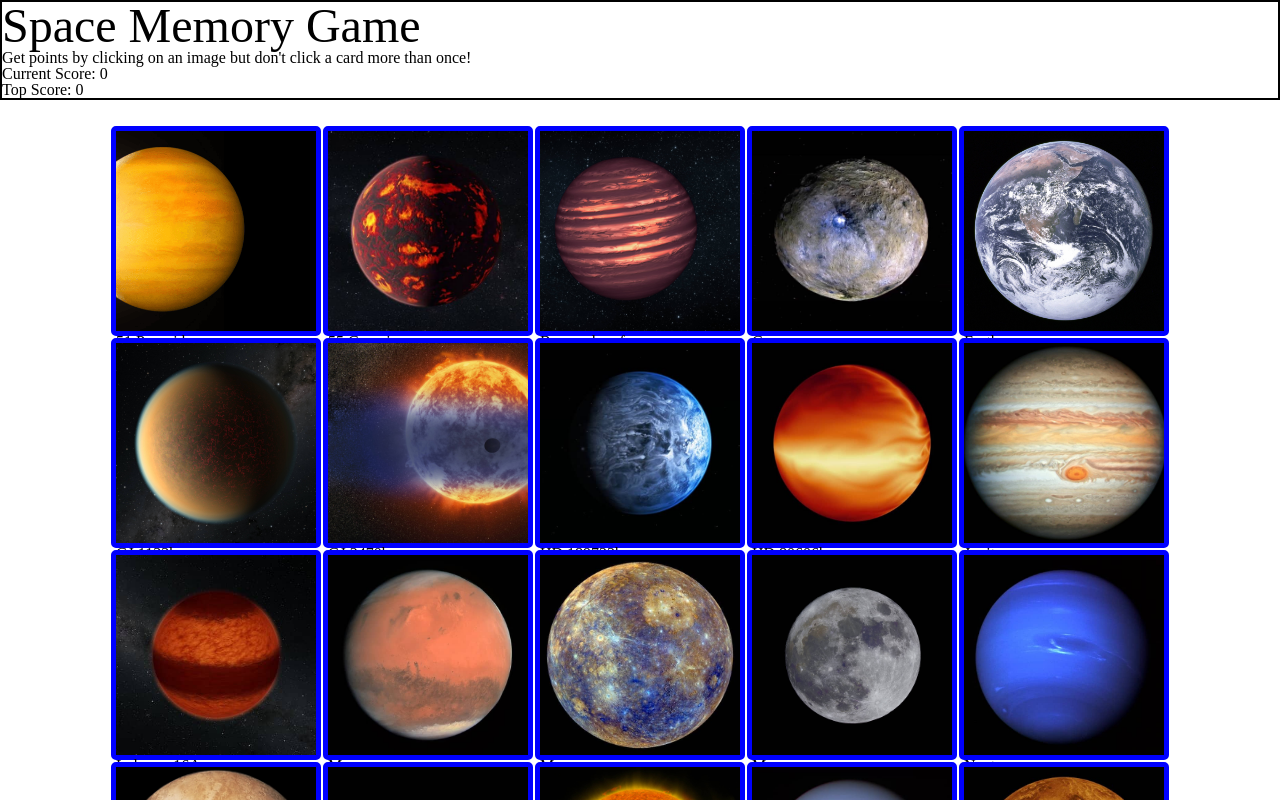
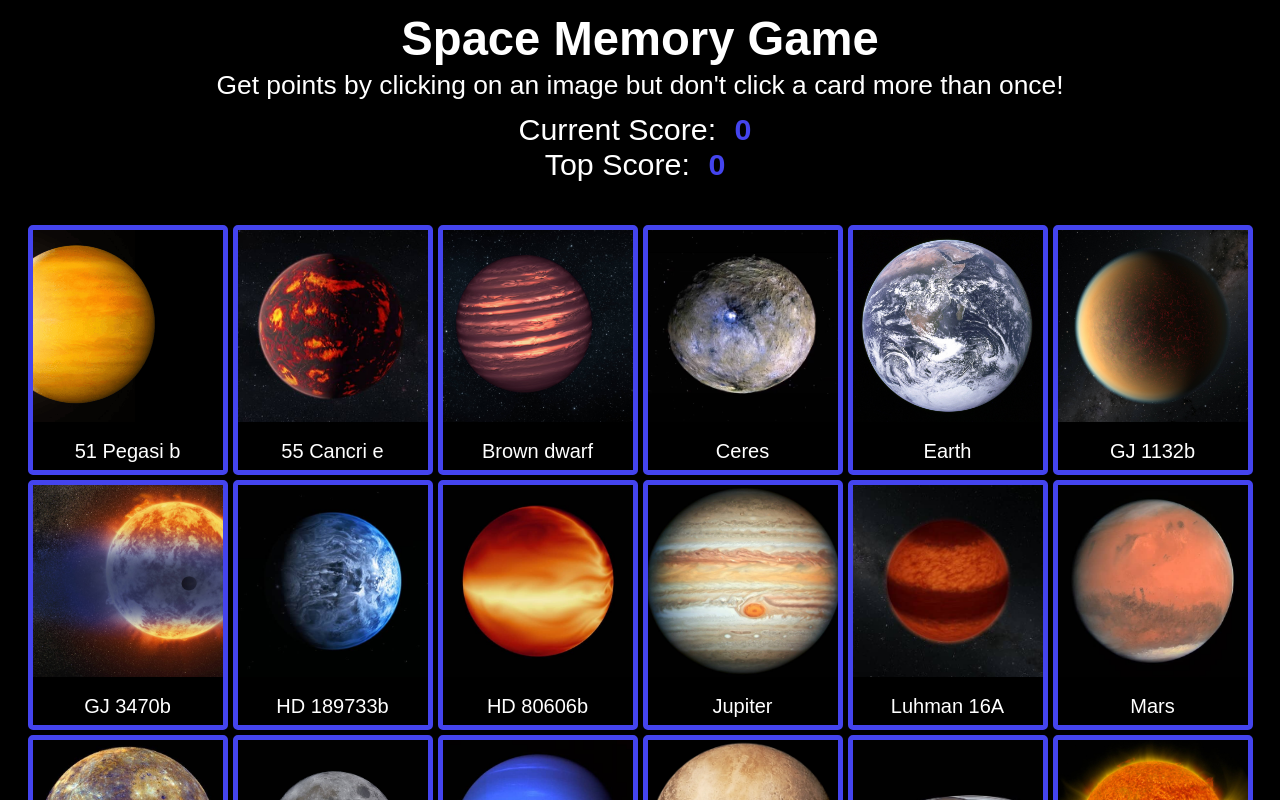
Before and after one commit to dukdukg00se/memory-card, a React (Vite) app: page / in a window 1280 px wide. Shown: the top 800 px of the page. Built offline with nearby package versions, Linux system fonts and the light colour scheme.

Commit message:
Work on styling

```diff
--- a/src/App.css
+++ b/src/App.css
@@ -0,0 +1,16 @@
+* {
+  box-sizing: border-box;
+}
+
+html {
+  height: 100%;
+  font-size: 62.5%;
+}
+
+body {
+  font-size: 1.4rem;
+  font-family: sans-serif;
+  color: white;
+  background-color: black;
+  min-width: 315px;
+}
--- a/src/components/board/Board.css
+++ b/src/components/board/Board.css
@@ -2,19 +2,47 @@
   display: flex;
   justify-content: center;
   flex-wrap: wrap;
-  gap: 2px 2px;
+  gap: 0.5rem 0.5rem;
   padding: 2%;
 }
 
 .card {
   width: 200px;
-  height: 200px;
-  border: solid 5px blue;
+  height: 250px;
+  border: solid 5px #4444ee;
   border-radius: 5px;
+  display: flex;
+  flex-direction: column;
+  justify-content: space-between;
 }
 
-.card > img {
+.card:hover {
+  transform: scale(1.02);
+}
+
+.card:active {
+  border: solid 5px blue;
+}
+
+.card img {
   object-fit: cover;
-  height: 100%;
+  height: 80%;
   width: 100%;
 }
+
+figcaption {
+  font-size: 2rem;
+  text-align: center;
+  margin-bottom: 5%;
+}
+
+@media (max-width: 430px) {
+  .card {
+    width: 100px;
+    height: 125px;
+  }
+
+  figcaption {
+    font-size: 1.4rem;
+  }
+}
--- a/src/components/header/Header.css
+++ b/src/components/header/Header.css
@@ -1,7 +1,71 @@
 header {
-  border: solid 2px black;
+  padding: 2rem;
+  display: flex;
+  justify-content: space-between;
+  padding: 1.5rem;
+}
+
+header > div:last-of-type {
+  align-self: center;
+  font-size: 2.2rem;
 }
 
 h1 {
-  font-size: 3rem;
+  font-size: 4rem;
+  font-weight: 600;
+  margin-bottom: 1rem;
 }
+
+header h2 {
+  font-size: 1.7rem;
+}
+
+li {
+  margin: 0.5rem;
+}
+
+.info {
+  font-weight: 600;
+  color: #4444ee;
+  margin: 1rem;
+}
+
+@media (max-width: 430px) {
+  header {
+    flex-direction: column;
+    text-align: center;
+  }
+
+  header > div:last-of-type {
+    font-size: 1.6rem;
+    margin-top: 1rem;
+  }
+
+  h1 {
+    font-size: 2.5rem;
+  }
+
+  header h2 {
+    font-size: 1.4rem;
+  }
+}
+
+@media (min-width: 431px) {
+  header {
+    flex-direction: column;
+    text-align: center;
+  }
+
+  header > div:last-of-type {
+    font-size: 3.8vmin;
+    margin-top: 1rem;
+  }
+
+  h1 {
+    font-size: 5.9vmin;
+  }
+
+  header h2 {
+    font-size: 3.3vmin;
+  }
+}
```
